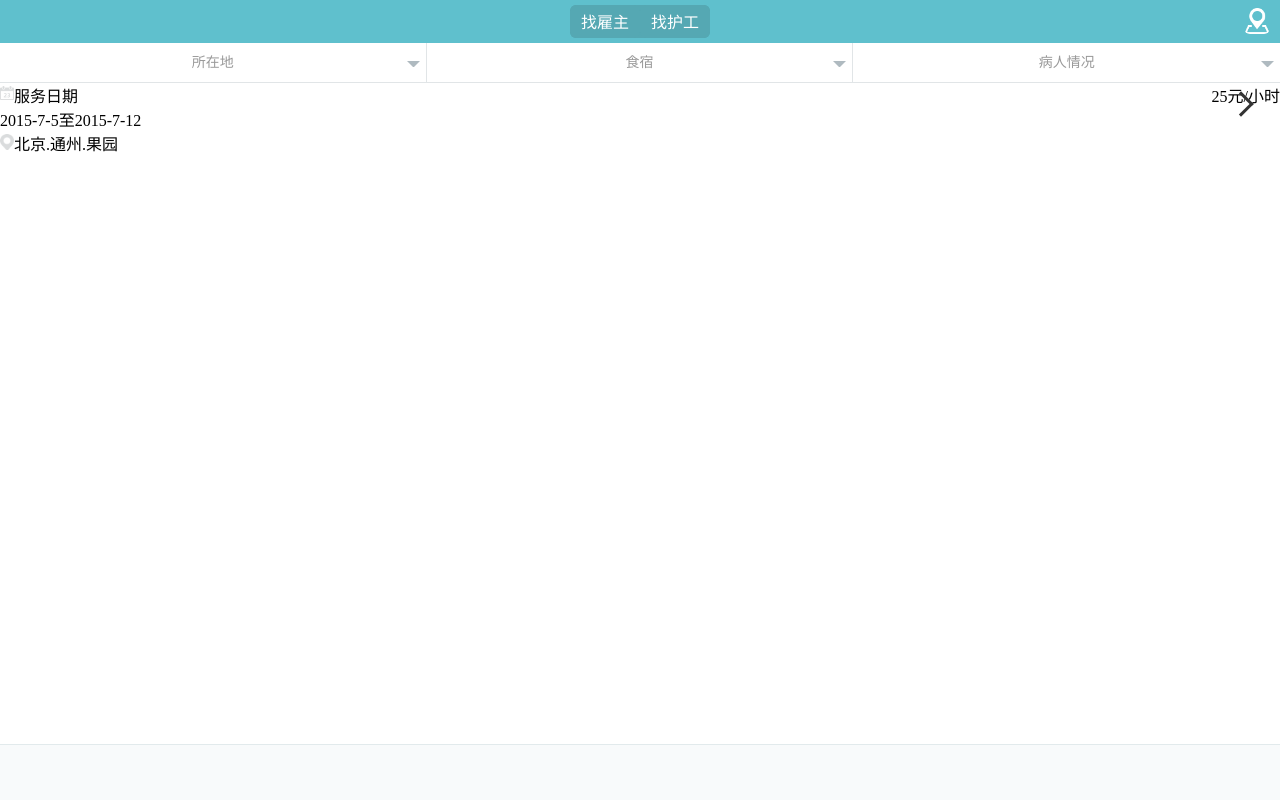
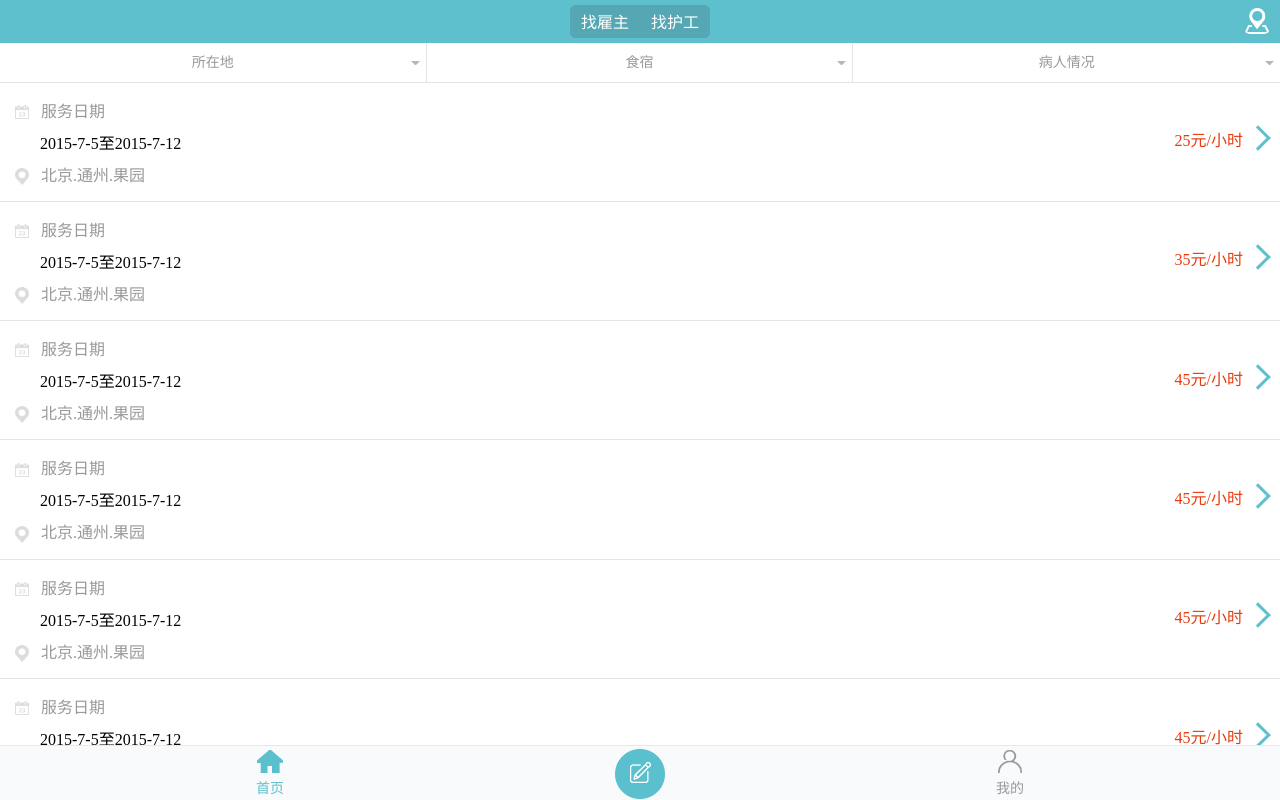
Before and after one commit to VergilH/task12, a plain HTML site: page task12-2.html in a window 1280 px wide. Drawn offline with Linux system fonts and the light colour scheme.

Commit message:
12.7
12.7

```diff
--- a/css/12-2.scss
+++ b/css/12-2.scss
@@ -45,6 +45,7 @@ menu {
 	margin: 0;
 	padding: 0;
 	width: $width;
+	height: 40px;
 	letter-spacing: -5px;
 	//下拉菜单
 	ul {
@@ -94,7 +95,7 @@ menu {
    			right: 6px;
     		width: 1px;
  			height: 0;
- 			border-width: 6px;
+ 			border-width: 4px;
  			border-style: solid;
  			border-color: #afbac0 transparent transparent transparent;
     	}
@@ -102,35 +103,52 @@ menu {
 }
 
 main {
+	.main-content {
+		padding: 15px;
+		@include greyborder-bot;
+		box-sizing: border-box;
+	}
 	span {
 		position: relative;
+	}
+	.data {
+		display: inline-block;
+		margin: 8px 0 8px 25px;
 	}
 	.data-icon {
 		&:before {
 			content:'';
 			display: inline-block;
+			padding-right: 12px;
     		background:url(../images/data.png) no-repeat;
     		background-size:14px;
     		width:14px;
     		height:16px;
+    		vertical-align: middle;
 		}
 	}
 	.g-position-icon {
 		&:before {
 			content:'';
 			display: inline-block;
+			padding-right: 12px;
     		background:url(../images/g-position.png) no-repeat;
     		background-size:14px;
     		width:14px;
-    		height:16px;
+    		height:18px;
+    		vertical-align: middle;
 		}
+	}
+	.cost {
+		display: inline-block;
+		margin: 29.5px 22px 0 0;
 	}
 	.right-arrow {
 		position: absolute;
-    	top: 12px;
-    	left: 20.5px;
-    	border-right: 3px solid #333;
-    	border-bottom: 3px solid #333;
+    	top: 31.5px;
+    	left: 74px;
+    	border-right: 3px solid $blue;
+    	border-bottom: 3px solid $blue;
     	transform: rotate(-45deg);
     	a {
     		display: block;
@@ -139,13 +157,49 @@ main {
     	}
     }
 }
+@media screen and (max-width: 340px) {
+	main .main-content {
+		padding: 15px 10px;
+	}
+}
 
 
 footer {
 	position: fixed;
 	bottom: 0;
+	padding: 0 $width / 5;
 	width: $width;
 	height: 55px;
 	border-top: 1px solid #e2eaec;
+	box-sizing: border-box;
+	text-align: center;
 	background-color: #f8fafb;
+	span {
+		margin-top: 4px;
+		width: 28px;
+		height: inherit;
+		a {
+			display: inline-block;
+		}
+	}
+	.home {
+		width: 26px;
+		height: 23px;
+		background: url(../images/b-home.png) 100% no-repeat;
+		background-size: cover;
+	}
+	.write {
+		display: inline-block;
+		margin: 3px;
+    	width: 50px;
+    	height: 50px;
+		background: url(../images/write.png) 100% no-repeat;
+		background-size: cover;
+	}
+	.person {
+		width: 24px;
+		height: 23px;
+		background: url(../images/person.png) 100% no-repeat;
+		background-size: cover;
+	}
 }
--- a/css/public.scss
+++ b/css/public.scss
@@ -31,6 +31,8 @@ $white : #fff;
 
 $black : #333;
 
+$orange : #e63b0e;
+
 $font-size : 18px;
 
 //混合器
@@ -39,6 +41,12 @@ $font-size : 18px;
 }
 @mixin greyborder-bot {
 	border-bottom: 1px solid $frenchgrey;
+}
+@mixin greyborder-left {
+	border-left: 1px solid $frenchgrey;
+}
+@mixin greyborder-right {
+	border-right: 1px solid $frenchgrey;
 }
 
 p {
@@ -65,6 +73,13 @@ button {
 	outline: none;
 }
 
+.border-right {
+	@include greyborder-right;
+}
+.border-left {
+	@include greyborder-left;
+}
+
 //字体颜色
 .red-text {
 	color: $red;
@@ -86,6 +101,10 @@ button {
 	color: $black;
 }
 
+.orange-text {
+	color: $orange;
+}
+
 //字体大小
 .font-lg {
 	margin: 20px 0 10px;
@@ -105,7 +124,9 @@ button {
 .right {
 	float: right;
 }
-
+.clearfloat {
+	clear: both;
+}
 
 body {
 	margin: 0;
--- a/task12-2.html
+++ b/task12-2.html
@@ -20,40 +20,121 @@
 	<menu>
 		<ul class="drop-down left">
 			<li class="greyline arrowdown font-sm">所在地</li>
-			<li class="drop-down-content">1</li>
-			<li class="drop-down-content">2</li>
-			<li class="drop-down-content">3</li>
+			<li class="drop-down-content border-right border-left">1</li>
+			<li class="drop-down-content border-right border-left">2</li>
+			<li class="drop-down-content border-right border-left">3</li>
 		</ul>
 		<ul class="drop-down left">
 			<li class="greyline arrowdown font-sm">食宿</li>
-			<li class="drop-down-content">1</li>
-			<li class="drop-down-content">2</li>
-			<li class="drop-down-content">3</li>
+			<li class="drop-down-content border-right border-left">1</li>
+			<li class="drop-down-content border-right border-left">2</li>
+			<li class="drop-down-content border-right border-left">3</li>
 		</ul>
 		<ul class="drop-down left">
 			<li class="arrowdown font-sm">病人情况</li>
-			<li class="drop-down-content">1</li>
-			<li class="drop-down-content">2</li>
-			<li class="drop-down-content">3</li>
+			<li class="drop-down-content border-right border-left">1</li>
+			<li class="drop-down-content border-right border-left">2</li>
+			<li class="drop-down-content border-right border-left">3</li>
 		</ul>
 	</menu>
 
 	<main>
-		<div>
+		<div class="main-content">
 			<span class="left">
-				<p class="data-icon">服务日期</p>
+				<p class="data-icon grey-text">服务日期</p>
 				<br>
-				<p>2015-7-5至2015-7-12</p>
+				<p class="data">2015-7-5至2015-7-12</p>
 				<br>
-				<p class="g-position-icon">北京.通州.果园</p>
+				<p class="g-position-icon grey-text">北京.通州.果园</p>
 			</span>
 			<span class="right">
-				<p>25元/小时</p>
+				<p class="orange-text cost">25元/小时</p>
 				<span class="right-arrow"><a href="#"></a></span>
 			</span>
+			<div class="clearfloat"></div>
+		</div>
+		<div class="main-content">
+			<span class="left">
+				<p class="data-icon grey-text">服务日期</p>
+				<br>
+				<p class="data">2015-7-5至2015-7-12</p>
+				<br>
+				<p class="g-position-icon grey-text">北京.通州.果园</p>
+			</span>
+			<span class="right">
+				<p class="orange-text cost">35元/小时</p>
+				<span class="right-arrow"><a href="#"></a></span>
+			</span>
+			<div class="clearfloat"></div>
+		</div>
+		<div class="main-content">
+			<span class="left">
+				<p class="data-icon grey-text">服务日期</p>
+				<br>
+				<p class="data">2015-7-5至2015-7-12</p>
+				<br>
+				<p class="g-position-icon grey-text">北京.通州.果园</p>
+			</span>
+			<span class="right">
+				<p class="orange-text cost">45元/小时</p>
+				<span class="right-arrow"><a href="#"></a></span>
+			</span>
+			<div class="clearfloat"></div>
+		</div>
+		<div class="main-content">
+			<span class="left">
+				<p class="data-icon grey-text">服务日期</p>
+				<br>
+				<p class="data">2015-7-5至2015-7-12</p>
+				<br>
+				<p class="g-position-icon grey-text">北京.通州.果园</p>
+			</span>
+			<span class="right">
+				<p class="orange-text cost">45元/小时</p>
+				<span class="right-arrow"><a href="#"></a></span>
+			</span>
+			<div class="clearfloat"></div>
+		</div>
+		<div class="main-content">
+			<span class="left">
+				<p class="data-icon grey-text">服务日期</p>
+				<br>
+				<p class="data">2015-7-5至2015-7-12</p>
+				<br>
+				<p class="g-position-icon grey-text">北京.通州.果园</p>
+			</span>
+			<span class="right">
+				<p class="orange-text cost">45元/小时</p>
+				<span class="right-arrow"><a href="#"></a></span>
+			</span>
+			<div class="clearfloat"></div>
+		</div>
+		<div class="main-content">
+			<span class="left">
+				<p class="data-icon grey-text">服务日期</p>
+				<br>
+				<p class="data">2015-7-5至2015-7-12</p>
+				<br>
+				<p class="g-position-icon grey-text">北京.通州.果园</p>
+			</span>
+			<span class="right">
+				<p class="orange-text cost">45元/小时</p>
+				<span class="right-arrow"><a href="#"></a></span>
+			</span>
+			<div class="clearfloat"></div>
 		</div>
 	</main>
 
-	<footer></footer>
+	<footer>
+		<span class="left">
+			<a class="home" href="#"></a>
+			<p class="blue-text font-sm">首页</p>
+		</span>
+		<button class="write" type="button"></button>
+		<span class="right">
+			<a class="person" href="#"></a>
+			<p class="grey-text font-sm">我的</p>
+		</span>
+	</footer>
 </body>
 </html>
```
Also changed, not shown: css/12-2.css, css/public.css, 2 other files.
